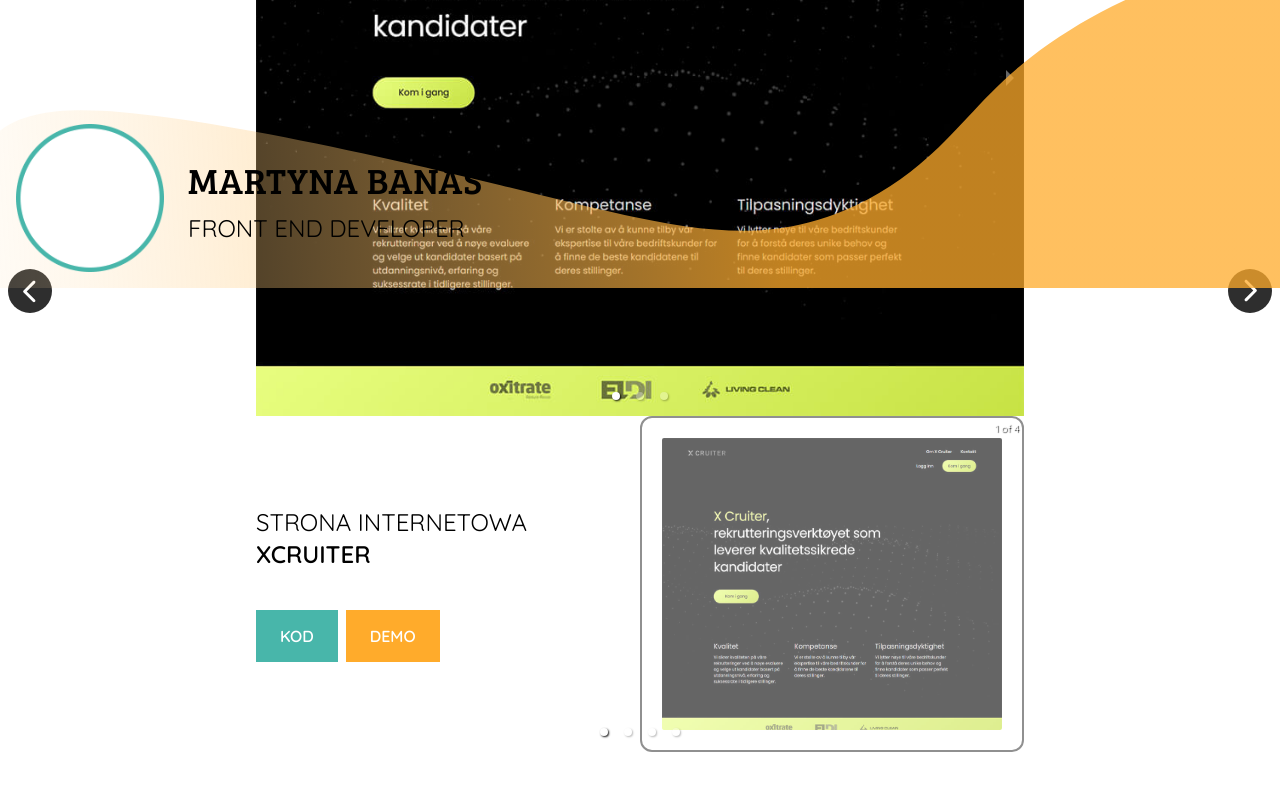
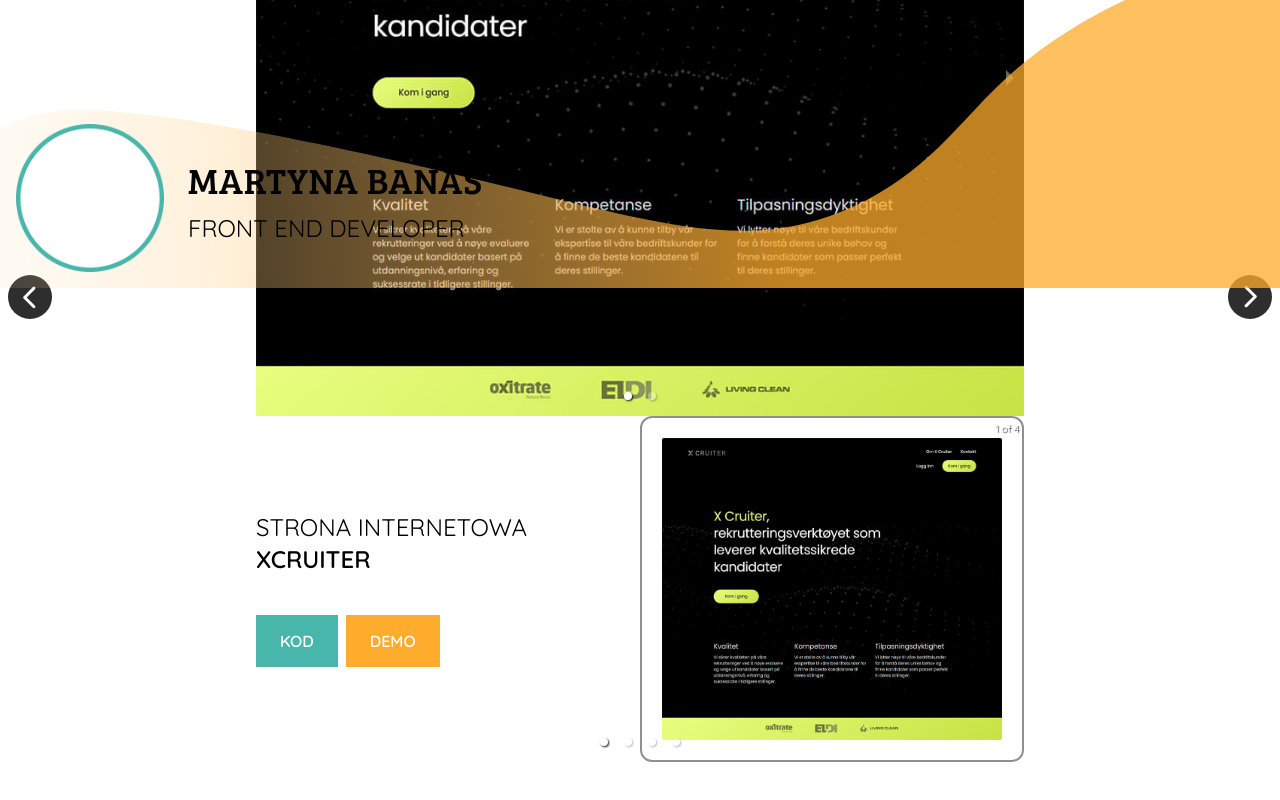
Before and after one commit to banasmee/mb-portfolio, a Next.js app: page /portfolio in a window 1280 px wide. Shown: the part 512-1312 px from the top of the page. Built offline with nearby package versions, Linux system fonts and the light colour scheme.

Commit message:
portfolio

```diff
--- a/app/portfolio/page.js
+++ b/app/portfolio/page.js
@@ -38,7 +38,7 @@
       name: 'Xcruiter',
       code: 'https://github.com/Marlily/marlily.github.io/tree/main/xcruiter',
       live: 'https://marlily.github.io/xcruiter/',
-      img: '/website-1.jpeg'
+      img: img1.src
     },
 
     {
@@ -46,7 +46,7 @@
       name: 'Lomundal',
       code: 'https://github.com/Marlily/marlily.github.io/tree/main/lomundal',
       live: 'https://marlily.github.io/lomundal/',
-      img: '/images/website-2.jpeg'
+      img: img2.src
     },
 
     {
@@ -54,7 +54,7 @@
       name: 'Music Show',
       code: 'https://marlily.github.io/music-show/',
       live: 'https://github.com/Marlily/marlily.github.io/tree/main/music-show',
-      img: '/images/website-3.jpeg'
+      img: img3.src
     },
 
     {
@@ -62,7 +62,7 @@
       name: 'Foodie',
       code: 'https://github.com/Marlily/marlily.github.io/tree/main/foodie',
       live: 'https://marlily.github.io/foodie/',
-      img: '/images/website-4.jpeg'
+      img: img4.src
     },
 
 
@@ -103,7 +103,7 @@
 
 
             <Carousel showArrows={true} showThumbs={false}>
-              <img src={img1.src} alt="" />
+
               <img src={img1.src} alt="" />
               <img src={img1.src} alt="" />
             </Carousel>
@@ -121,9 +121,9 @@
 
                     </div>
                     <div className="w-full lg:w-1/2">
-                      <figure className="p-2.5 border-solid border-2 border-[#909090] rounded-xl bg-white max-w-full mx-auto mt-4 lg:mt-0 relative h-[21rem]">
-                        <Image
-                          className={`tns-lazy-img rounded-xl max-w-full h-full object-cover object-top p-2.5`}
+                      <figure className="p-2.5 border-solid border-2 border-[#909090] rounded-xl bg-white max-w-full mx-auto mt-4 lg:mt-0">
+                        <img
+                          className={`rounded-xl max-w-full h-full object-cover object-top p-2.5`}
                           src={el.img}
                           alt="website"
                           width={800}
```
